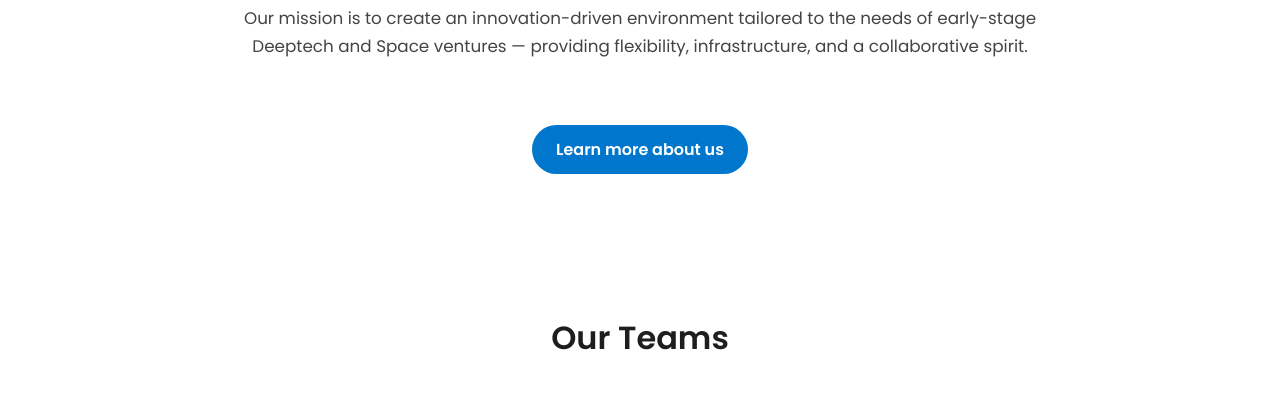
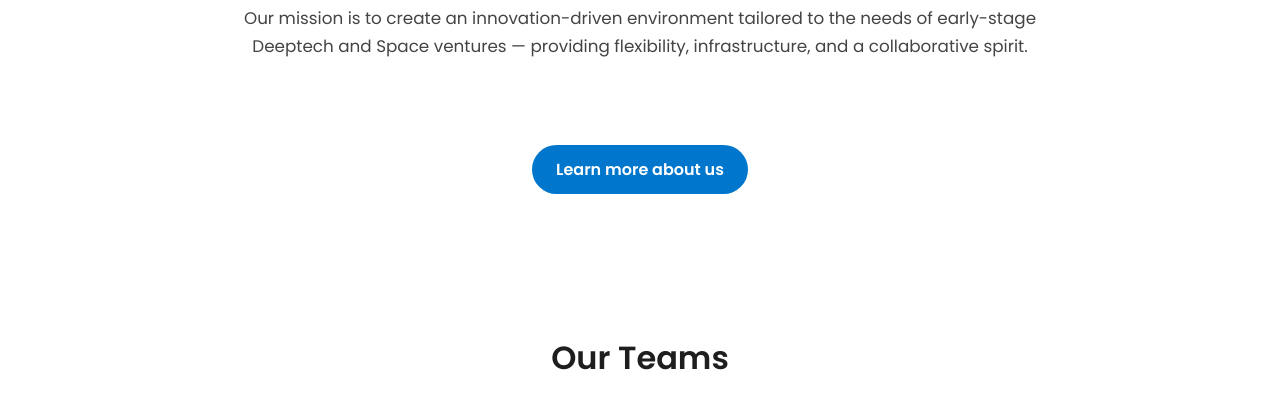
Before and after one commit to OrbitHub-Marketing/OrbitHub_Web, a plain HTML site: page index.html in a window 1280 px wide. Shown: the part 6060-6460 px from the top of the page. Drawn offline with Linux system fonts and the light colour scheme.

Commit message:
separation

```diff
--- a/style.css
+++ b/style.css
@@ -602,7 +602,7 @@ background-color: #005fa3;
   border-radius: 50px;
   font-weight: 600;
   transition: background-color 0.3s ease;
-  margin-top: 40px; /* ↑↑ añade separación texto–botón similar a Features */
+  margin-top: 60px; /* ↑↑ añade separación texto–botón similar a Features */
 }
 
 .about-btn:hover {
```
